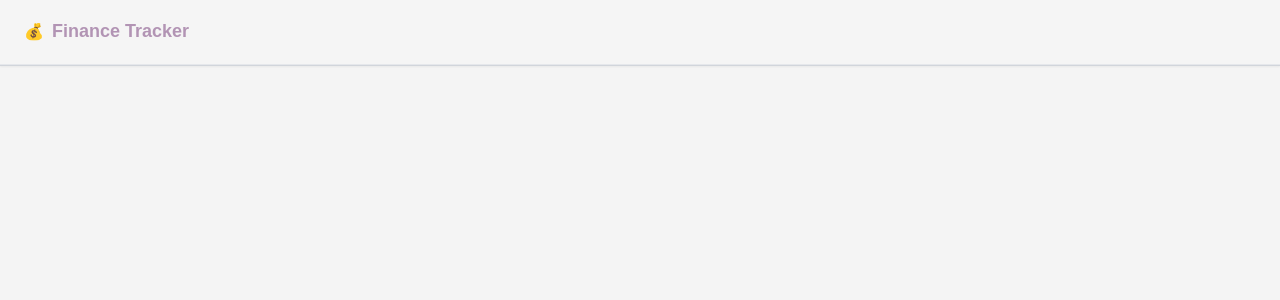
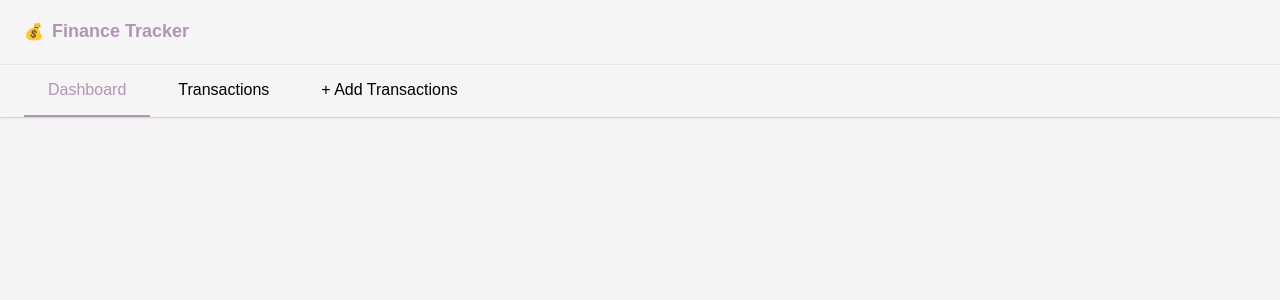
Before and after one commit to princymaheshwari/finance-tracker, a React (Vite) app: page / in a window 1280 px wide. Shown: the top 300 px of the page. Built offline with nearby package versions, Linux system fonts and the light colour scheme.

Commit message:
Completed Navbar

```diff
--- a/src/App.module.css
+++ b/src/App.module.css
@@ -32,3 +32,33 @@
   font-weight: 700;
   color: var(--primary-color);
 }
+
+.navLinks {
+  display: flex;
+  gap: var(--spacing-xs);
+  padding: 0 var(--spacing-lg);
+  overflow-x: auto;
+}
+
+.navLink {
+  padding: var(--spacing-md) var(--spacing-lg);
+  font-size: var(--font-size-base);
+  font-weight: 500;
+  color: var(--text-color-secondary);
+  background: transparent;
+  border: none;
+  border-bottom: 2px solid transparent;
+  cursor: pointer;
+  transition: var(--transition-base);
+  white-space: nowrap;
+}
+
+.navLink:hover {
+  color: var(--primary-color);
+  background: var(--background-secondary);
+}
+
+.navLinkActive {
+  color: var(--primary-color);
+  border-bottom-color: var(--primary-color);
+}
--- a/src/App.tsx
+++ b/src/App.tsx
@@ -13,6 +13,29 @@ function App() {
           <span className={styles.logo}>💰</span>
           <h1 className={styles.navTitle}>Finance Tracker</h1>
         </div>
+
+        <div className={styles.navLinks}>
+          <button
+            className={`${styles.navLink} ${currentView === "dashboard" ? styles.navLinkActive : ""}`}
+            onClick={() => setCurrentView("dashboard")}
+          >
+            Dashboard
+          </button>
+
+          <button
+            className={`${styles.navLink} ${currentView === "transactions" ? styles.navLinkActive : ""}`}
+            onClick={() => setCurrentView("transactions")}
+          >
+            Transactions
+          </button>
+
+          <button
+            className={`${styles.navLink} ${currentView === "add" ? styles.navLinkActive : ""}`}
+            onClick={() => setCurrentView("add")}
+          >
+            + Add Transactions
+          </button>
+        </div>
       </nav>
     </main>
   );
```
